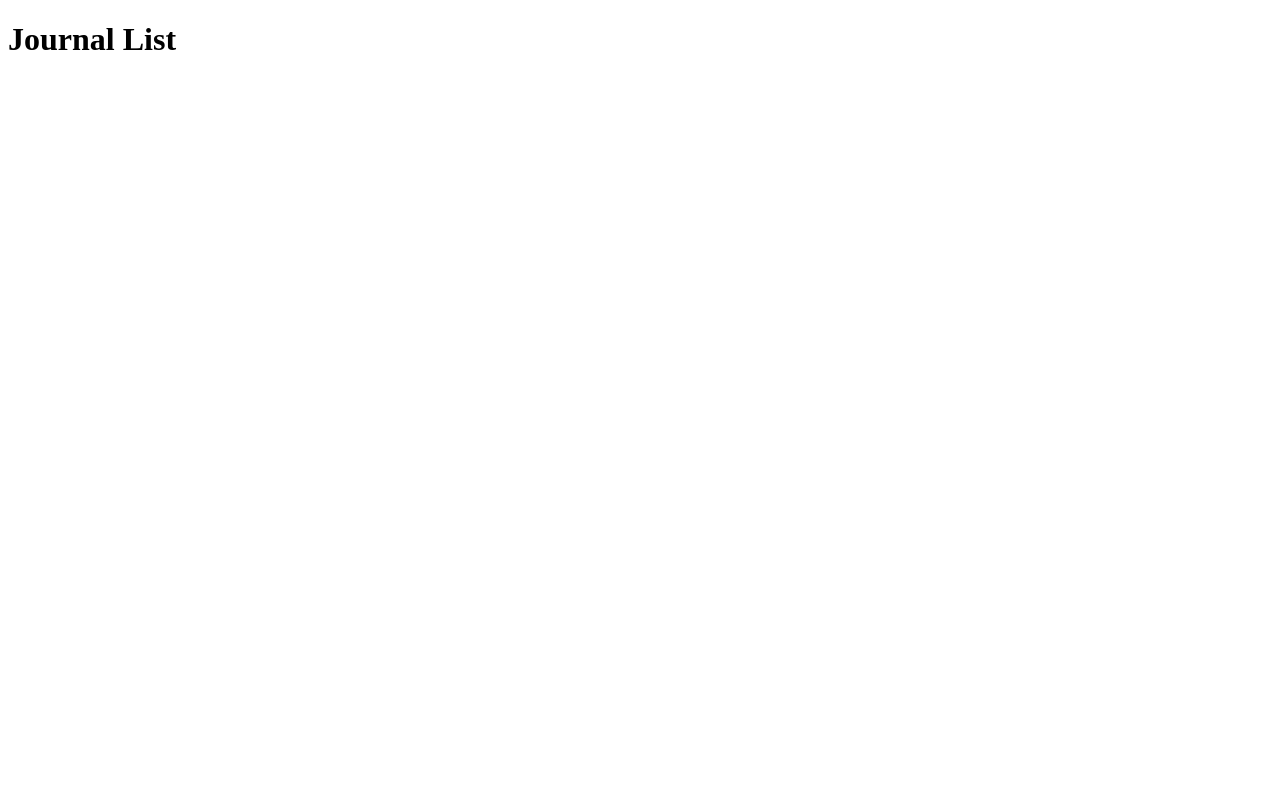
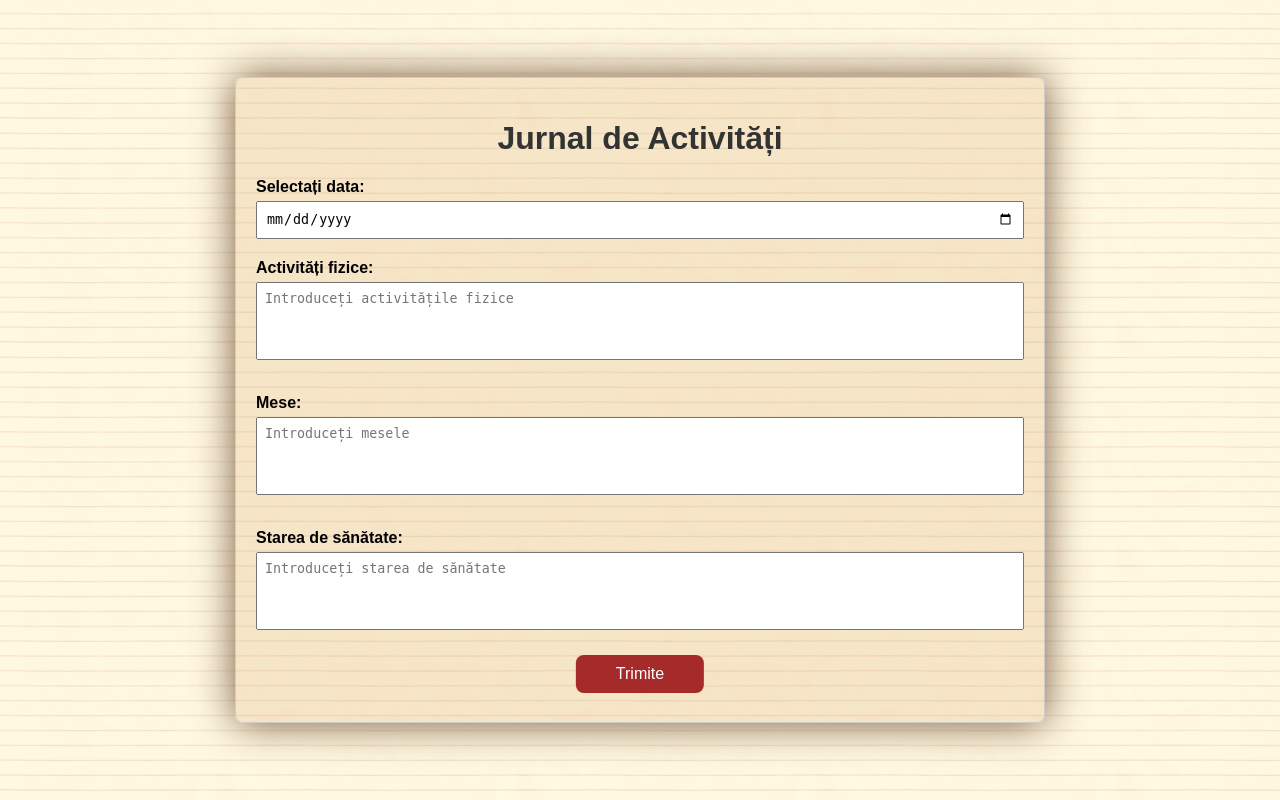
Before and after one commit to Cristian1904/PythonBasedMedicaJournalApp, a Flask app: page /jurnal in a window 1280 px wide. Before the commit the page is almost empty. Run offline with Flask 3, Linux system fonts and the light colour scheme.

Commit message:
Push jurnal_page_update
Adaugare scriere in fisier, jurnal activitati zilnice si trimiterea lor catre main.py

```diff
--- /dev/null
+++ b/jurnal_zilnic/DATA_2024-01-19.txt
@@ -0,0 +1,4 @@
+Data: 2024-01-19
+Activități fizice: jksdnfkjsdf
+Mese: maskdmasd
+Starea de sănătate: asfdsdfs
--- a/main.py
+++ b/main.py
@@ -1,49 +1,40 @@
+import os
+from flask import Flask, render_template, request
 
-from flask import Flask, render_template, url_for
 app = Flask(__name__)
-app.config['SERVER_NAME'] = 'localhost:5000'  # Replace with your preferred server name and port
+app.config['SERVER_NAME'] = 'localhost:5000'
 app.config['APPLICATION_ROOT'] = '/'
-
-def get_url(target):
-   with app.app_context():
-      return url_for(target)
-
-
-
-
-posts = [
-   {
-      'author': 'Cristi',
-      'title': 'Marian',
-      'content':'First post content',
-      'date': 'April 2020, 1999'
-   },
-   {
-      'author': 'Ruxi',
-      'title': 'ION liviu rebreanu',
-      'content': 'Second post content',
-      'date': 'April 2020, 2003'
-   }
-]
 
 @app.route('/')
 @app.route('/home')
 def home():
-   about = get_url('about')
-   jurnal = get_url('jurnal')
-
-   return render_template('home.html', posts = posts, about_link = about, jurnal_link = jurnal)
+    return render_template('home.html')
 
 @app.route('/about')
 def about():
-   home = get_url('home')
-   print(home)
-   return render_template('about.html', posts = posts, home_link = home)
+    return render_template('about.html', home_link=home)
 
-@app.route('/jurnal')
+@app.route('/jurnal', methods=['GET', 'POST'])
 def jurnal():
-   jurnal = get_url('jurnal')
-   return render_template('jurnal.html', posts = posts, jurnal_link = jurnal)
+    if request.method == 'POST':
+        selected_date = request.form['selectDate']
+        activities = request.form['activities']
+        meals = request.form['meals']
+        health_status = request.form['health']
+
+        # Obține calea către directorul scriptului curent
+        target_folder = 'jurnal_zilnic'
+
+        file_name = f"DATA_{selected_date}.txt"
+        file_path = os.path.join(target_folder, file_name)
+
+        # Scrie datele în fișierul text
+        with open(file_path, 'a', encoding='utf-8') as file:
+            file.write(f"Data: {selected_date}\n")
+            file.write(f"Activități fizice: {activities}\n")
+            file.write(f"Mese: {meals}\n")
+            file.write(f"Starea de sănătate: {health_status}\n\n")
+    return render_template('jurnal.html')
 
 if __name__ == '__main__':
-   app.run(debug=True)
+    app.run(debug=True)
--- /dev/null
+++ b/static/jurnal.css
@@ -0,0 +1,65 @@
+body {
+
+    background-image: url('lined_paper.png');
+    background-repeat: repeat;
+    font-family: Arial, sans-serif;
+    margin: 0;
+    display: flex;
+    align-items: center;
+    justify-content: center;
+    height: 100vh;
+}
+
+.container {
+    background-color: #c47a3526;
+    width: 60%;
+    max-width: 1000px;
+    margin: 20px auto;
+    padding: 20px;
+    border: 1px solid #ccc;
+    border-radius: 8px;
+    box-shadow: 0 0 40px rgba(85, 47, 24, 0.8);
+}
+
+h1 {
+    text-align: center;
+    color: #333;
+}
+
+label {
+    display: block;
+    margin-top: 10px;
+    font-weight: bold;
+}
+
+input, textarea {
+    width: 100%;
+    padding: 8px;
+    margin-top: 5px;
+    margin-bottom: 10px;
+    box-sizing: border-box;
+    resize: none;
+}
+
+.entry {
+    margin-bottom: 20px;
+}
+
+
+button {
+    background-color: brown;
+    position: relative;
+    left: 50%;
+    transform: translate(-50%, -50%);
+    color: white;
+    padding: 10px 40px;
+    border: none;
+    border-radius: 8px;
+    cursor: pointer;
+    font-size: 16px;
+    bottom: -10px;
+}
+
+button:hover {
+    background-color: #45a049;
+}
--- a/static/styles.css
+++ b/static/styles.css
@@ -72,7 +72,7 @@ body {
     font-size: 60px;
     color: maroon;
     position: absolute;
-    top: 10%;
+    top: 8%;
     left: 50%; /* Center horizontally */
     transform: translate(-50%, -50%);
     z-index: 2; /* Place the title above other elements */
--- a/templates/jurnal.html
+++ b/templates/jurnal.html
@@ -1,9 +1,38 @@
+<!-- jurnal.html -->
 <!DOCTYPE html>
 <html lang="en">
 <head>
-    <title></title>
+    <meta charset="UTF-8">
+    <meta name="viewport" content="width=device-width, initial-scale=1.0">
+    <title>Jurnal de Activități</title>
+    <link rel="stylesheet" href="static\jurnal.css">
 </head>
 <body>
-    <h1>Journal List</h1>
+
+<div class="container">
+    <h1>Jurnal de Activități</h1>
+    <form method="POST" action="/jurnal">
+        <label for="selectDate">Selectați data:</label>
+        <input type="date" id="selectDate" name="selectDate" required>
+
+        <div class="entry">
+            <label for="activities">Activități fizice:</label>
+            <textarea id="activities" name="activities" rows="4" placeholder="Introduceți activitățile fizice" required></textarea>
+        </div>
+
+        <div class="entry">
+            <label for="meals">Mese:</label>
+            <textarea id="meals" name="meals" rows="4" placeholder="Introduceți mesele" required></textarea>
+        </div>
+
+        <div class="entry">
+            <label for="health">Starea de sănătate:</label>
+            <textarea id="health" name="health" rows="4" placeholder="Introduceți starea de sănătate" required></textarea>
+        </div>
+
+        <button type="submit">Trimite</button>
+    </form>
+</div>
+
 </body>
 </html>
```
